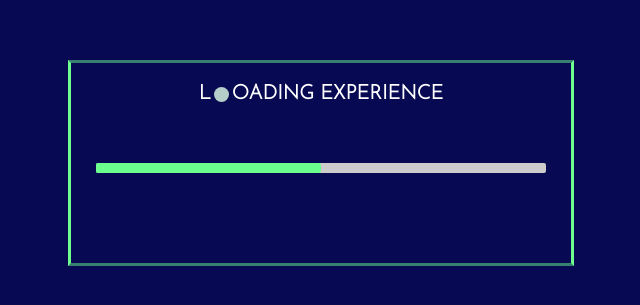
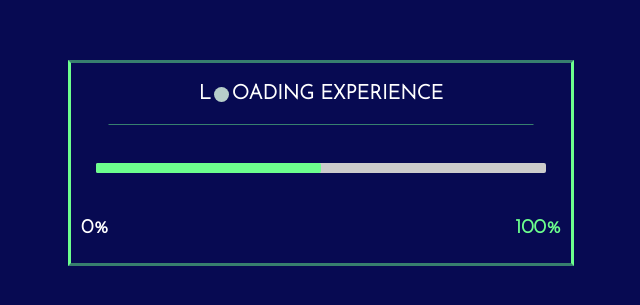
Before and after one commit to Alzubair98/three_portfolio, a website built with Parcel: page src/index.html in a window 1280 px wide. Shown: the part 237-542 px from the top of the page, without its empty margins (319-959 px from the left). Built offline with nearby package versions, Linux system fonts and the light colour scheme.

Commit message:
design the loader

```diff
--- a/src/assets/style/loader.scss
+++ b/src/assets/style/loader.scss
@@ -60,8 +60,33 @@
                 } to{
                     opacity: 1;
                 }
-
             }
+        }
+        &--border{
+            width: 85%;
+            height: 1px;
+            background: #6cff8c7a;
+            position: absolute;
+            bottom: 0;
+            left: 50%;
+            transform: translateX(-50%);
+        }
+    }
+    &__counter{
+        position: absolute;
+        top: 70%;
+        left: 0;
+        color: #fff;
+        font-size: 20px;
+        font-weight: 700;
+        width: 100%;
+        display: flex;
+        align-items: center;
+        justify-content: space-between;
+        padding: 10px;
+        &--number{
+            color: #6cff8d;
+            padding-right: 20px;
         }
     }
 }
--- a/src/index.html
+++ b/src/index.html
@@ -16,6 +16,7 @@
     <div class="loading">
         <div class="loading__box">
             <div class="loading__text">
+                <div class="loading__text--border"></div>
                 L
                 <div class="loading__text--dot"></div>
                 OADING EXPERIENCE
@@ -23,6 +24,10 @@
             <div class="loading__bar">
                 <div class="loading__bar--inner"></div>
             </div>
+            <div class="loading__counter">
+                <span>0%</span>
+                <div class="loading__counter--number">100%</div>
+            </div>
         </div>
     </div>
 
```
Also changed, not shown: dist/index.html, 2 other files.
